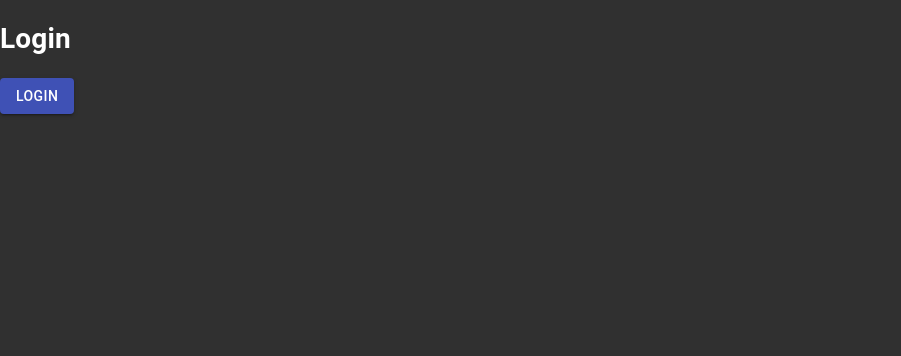
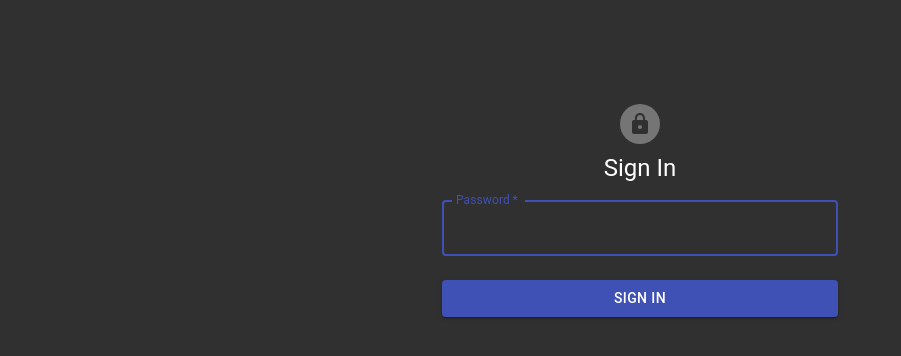
Before and after one commit to andrekupka/bullhead-control-ui, a React (Create React App) app: page /login in a window 1280 px wide. Shown: the top 356 px of the page, without its empty margins (0-901 px from the left). Built offline with nearby package versions, Linux system fonts and the light colour scheme.

Commit message:
add login form

```diff
--- a/src/bullhead/LightBull.tsx
+++ b/src/bullhead/LightBull.tsx
@@ -3,7 +3,7 @@ import React, {useMemo} from 'react';
 import {connect} from 'react-redux';
 import {BrowserRouter, Route, Switch} from 'react-router-dom';
 import {AuthenticatedRoute} from './components/authentication/AuthenticatedRoute';
-import {LoginView} from './components/authentication/LoginView';
+import {SignInView} from './components/authentication/SignInView';
 import {LightBullFrame} from './components/LightBullFrame';
 import {LightBullState} from './state';
 
@@ -23,7 +23,7 @@ const PureLightBull = (props: Props) => {
             <BrowserRouter>
                 <CssBaseline/>
                 <Switch>
-                    <Route path='/login' component={LoginView}/>
+                    <Route path='/login' component={SignInView}/>
                     <AuthenticatedRoute path='/' component={LightBullFrame}/>
                 </Switch>
             </BrowserRouter>
--- a/src/bullhead/components/authentication/LoginView.tsx
+++ /dev/null
@@ -1,40 +0,0 @@
-import {Button} from '@material-ui/core';
-import React, {Dispatch} from 'react';
-import {connect} from 'react-redux';
-import {Redirect, RouteProps} from 'react-router-dom';
-import {LightBullState} from '../../state';
-import {setAuthenticated} from '../../state/authentication/actions';
-import {AuthenticationActionTypes} from '../../state/authentication/types';
-import {AuthenticationAware} from '../../types/navigation/AuthenticationAware';
-
-interface Props extends AuthenticationAware, RouteProps {
-    authenticate: () => void;
-}
-
-export const PureLoginView = (props: Props) => {
-
-    if (props.isAuthenticated) {
-        return <Redirect to='/'/>;
-    }
-    return (
-        <main>
-            <div>
-                <h1>Login</h1>
-                <Button variant='contained' color='primary' onClick={() => props.authenticate()}>Login</Button>
-            </div>
-        </main>
-    );
-};
-
-const mapStateToProps = (state: LightBullState) => ({
-    isAuthenticated: state.authentication.isAuthenticated
-});
-
-const mapDispatchToProps = (dispatch: Dispatch<AuthenticationActionTypes>) => ({
-    authenticate: () => dispatch(setAuthenticated(true))
-});
-
-export const LoginView = connect(
-    mapStateToProps,
-    mapDispatchToProps
-)(PureLoginView);
--- /dev/null
+++ b/src/bullhead/components/authentication/SignInView.tsx
@@ -0,0 +1,97 @@
+import {Avatar, Button, Container, createStyles, makeStyles, TextField, Theme, Typography} from '@material-ui/core';
+import LockIcon from '@material-ui/icons/Lock';
+import React, {Dispatch, useState} from 'react';
+import {connect} from 'react-redux';
+import {Redirect, RouteProps} from 'react-router-dom';
+import {LightBullState} from '../../state';
+import {signIn} from '../../state/authentication/actions';
+import {AuthenticationActionTypes} from '../../state/authentication/types';
+import {AuthenticationAware} from '../../types/navigation/AuthenticationAware';
+
+interface Props extends AuthenticationAware, RouteProps {
+    wrongPassword: boolean;
+    signIn: (password: string) => void;
+}
+
+const useStyles = makeStyles((theme: Theme) => createStyles({
+    avatar: {
+        margin: theme.spacing(1)
+    },
+    paper: {
+        marginTop: theme.spacing(12),
+        display: 'flex',
+        flexDirection: 'column',
+        alignItems: 'center'
+    },
+    form: {
+        width: '100%',
+        marginTop: theme.spacing(2),
+    },
+    submit: {
+        margin: theme.spacing(3, 0)
+    }
+}));
+
+export const PureLoginView = (props: Props) => {
+    const [password, setPassword] = useState('');
+
+    const classes = useStyles();
+
+    if (props.isAuthenticated) {
+        return <Redirect to='/'/>;
+    }
+
+    const signIn = (event: React.FormEvent) => {
+        event.preventDefault();
+        props.signIn(password);
+    };
+
+    const errorMessage = props.wrongPassword ? 'Invalid password' : null;
+
+    return (
+        <Container component='main' maxWidth='xs'>
+            <div className={classes.paper}>
+                <Avatar className={classes.avatar}>
+                    <LockIcon/>
+                </Avatar>
+                <Typography component='h1' variant='h5'>
+                    Sign In
+                </Typography>
+                <form className={classes.form} noValidate onSubmit={event => signIn(event)}>
+                    <TextField id='password'
+                               label='Password'
+                               type='password'
+                               variant='outlined'
+                               error={props.wrongPassword}
+                               helperText={errorMessage}
+                               required
+                               fullWidth
+                               autoFocus
+                               value={password}
+                               onChange={event => setPassword(event.target.value)}/>
+                    <Button className={classes.submit}
+                            variant='contained'
+                            color='primary'
+                            type='submit'
+                            fullWidth>
+                        Sign In
+                    </Button>
+                </form>
+            </div>
+        </Container>
+    );
+};
+
+const mapStateToProps = (state: LightBullState) => ({
+    wrongPassword: state.authentication.wrongPassword,
+    isAuthenticated: state.authentication.isAuthenticated
+});
+
+const mapDispatchToProps = (dispatch: Dispatch<AuthenticationActionTypes>) => ({
+    signIn: (password: string) => dispatch(signIn(password))
+});
+
+export const SignInView = connect(
+    mapStateToProps,
+    mapDispatchToProps
+)(PureLoginView);
--- a/src/bullhead/components/authentication/LogoutButton.tsx
+++ b/src/bullhead/components/authentication/SignOutButton.tsx
@@ -1,27 +1,27 @@
-import React, {Dispatch} from 'react';
 import {IconButton} from '@material-ui/core';
 import ExitToAppIcon from '@material-ui/icons/ExitToApp';
+import React, {Dispatch} from 'react';
 import {connect} from 'react-redux';
-import {setAuthenticated} from '../../state/authentication/actions';
+import {signOut} from '../../state/authentication/actions';
 import {AuthenticationActionTypes} from '../../state/authentication/types';
 
 interface Props {
-    logout: () => void;
+    signOut: () => void;
 }
 
 const PureLogoutButton = (props: Props) => {
     return (
-        <IconButton color='inherit' onClick={() => props.logout()}>
+        <IconButton color='inherit' onClick={() => props.signOut()}>
             <ExitToAppIcon/>
         </IconButton>
     );
 };
 
 const mapDispatchToProps = (dispatch: Dispatch<AuthenticationActionTypes>) => ({
-    logout: () => dispatch(setAuthenticated(false))
+    signOut: () => dispatch(signOut())
 });
 
-export const LogoutButton = connect(
+export const SignOutButton = connect(
     null,
     mapDispatchToProps
 )(PureLogoutButton);
--- a/src/bullhead/components/navigation/NavigationBar.tsx
+++ b/src/bullhead/components/navigation/NavigationBar.tsx
@@ -7,7 +7,7 @@ import {LightBullState} from '../../state';
 import {showNavigation} from '../../state/navigation/actions';
 import {NavigationActionTypes} from '../../state/navigation/types';
 import {NavigationAware} from '../../types/navigation/NavigationAware';
-import {LogoutButton} from '../authentication/LogoutButton';
+import {SignOutButton} from '../authentication/SignOutButton';
 import {NavigationDrawer} from './NavigationDrawer';
 import {ToggleThemeButton} from './ToggleThemeButton';
 
@@ -55,7 +55,7 @@ const PureNavigationBar = (props: Props) => {
                         LightBull
                     </Typography>
                     <ToggleThemeButton/>
-                    <LogoutButton/>
+                    <SignOutButton/>
                 </Toolbar>
             </AppBar>
             <NavigationDrawer/>
--- a/src/bullhead/state/authentication/actions.ts
+++ b/src/bullhead/state/authentication/actions.ts
@@ -1,8 +1,13 @@
-import {AuthenticationActionTypes, SET_AUTHENTICATED} from './types';
+import {AuthenticationActionTypes, SIGN_IN, SIGN_OUT} from './types';
 
-export const setAuthenticated = (isAuthenticated: boolean): AuthenticationActionTypes => ({
-    type: SET_AUTHENTICATED,
+export const signIn = (password: string): AuthenticationActionTypes => ({
+    type: SIGN_IN,
     payload: {
-        isAuthenticated: isAuthenticated
+        password: password
     }
 });
+
+
+export const signOut = (): AuthenticationActionTypes => ({
+    type: SIGN_OUT
+});
--- a/src/bullhead/state/authentication/reducer.ts
+++ b/src/bullhead/state/authentication/reducer.ts
@@ -1,19 +1,28 @@
-import {AuthenticationActionTypes, SET_AUTHENTICATED} from './types';
+import {AuthenticationAware} from '../../types/navigation/AuthenticationAware';
+import {AuthenticationActionTypes, SIGN_IN, SIGN_OUT} from './types';
 
-interface AuthenticationState {
-    isAuthenticated: boolean;
+interface AuthenticationState extends AuthenticationAware {
+    wrongPassword: boolean;
 }
 
 const INITIAL_STATE: AuthenticationState = {
-    isAuthenticated: false
+    isAuthenticated: false,
+    wrongPassword: false,
 };
 
 export const authenticationReducer = (state: AuthenticationState = INITIAL_STATE, action: AuthenticationActionTypes): AuthenticationState => {
     switch (action.type) {
-        case SET_AUTHENTICATED:
+        case SIGN_IN:
+            const isPasswordCorrect = action.payload.password == 'testpw';
             return {
                 ...state,
-                isAuthenticated: action.payload.isAuthenticated
+                wrongPassword: !isPasswordCorrect,
+                isAuthenticated: isPasswordCorrect,
+            };
+        case SIGN_OUT:
+            return {
+                ...state,
+                isAuthenticated: false
             };
         default:
             return state;
--- a/src/bullhead/state/authentication/types.ts
+++ b/src/bullhead/state/authentication/types.ts
@@ -1,10 +1,15 @@
-export const SET_AUTHENTICATED = '@authentication/SET_AUTHENTICATED';
+export const SIGN_IN = '@authentication/SIGN_IN';
+export const SIGN_OUT = '@authentication/SIGN_OUT';
 
-export interface SetAuthenticatedAction {
-    type: typeof SET_AUTHENTICATED,
+export interface SignInAction {
+    type: typeof SIGN_IN,
     payload: {
-        isAuthenticated: boolean
+        password: string
     }
 }
 
-export type AuthenticationActionTypes = SetAuthenticatedAction;
+export interface SignOutAction {
+    type: typeof SIGN_OUT,
+}
+
+export type AuthenticationActionTypes = SignInAction | SignOutAction;
```
